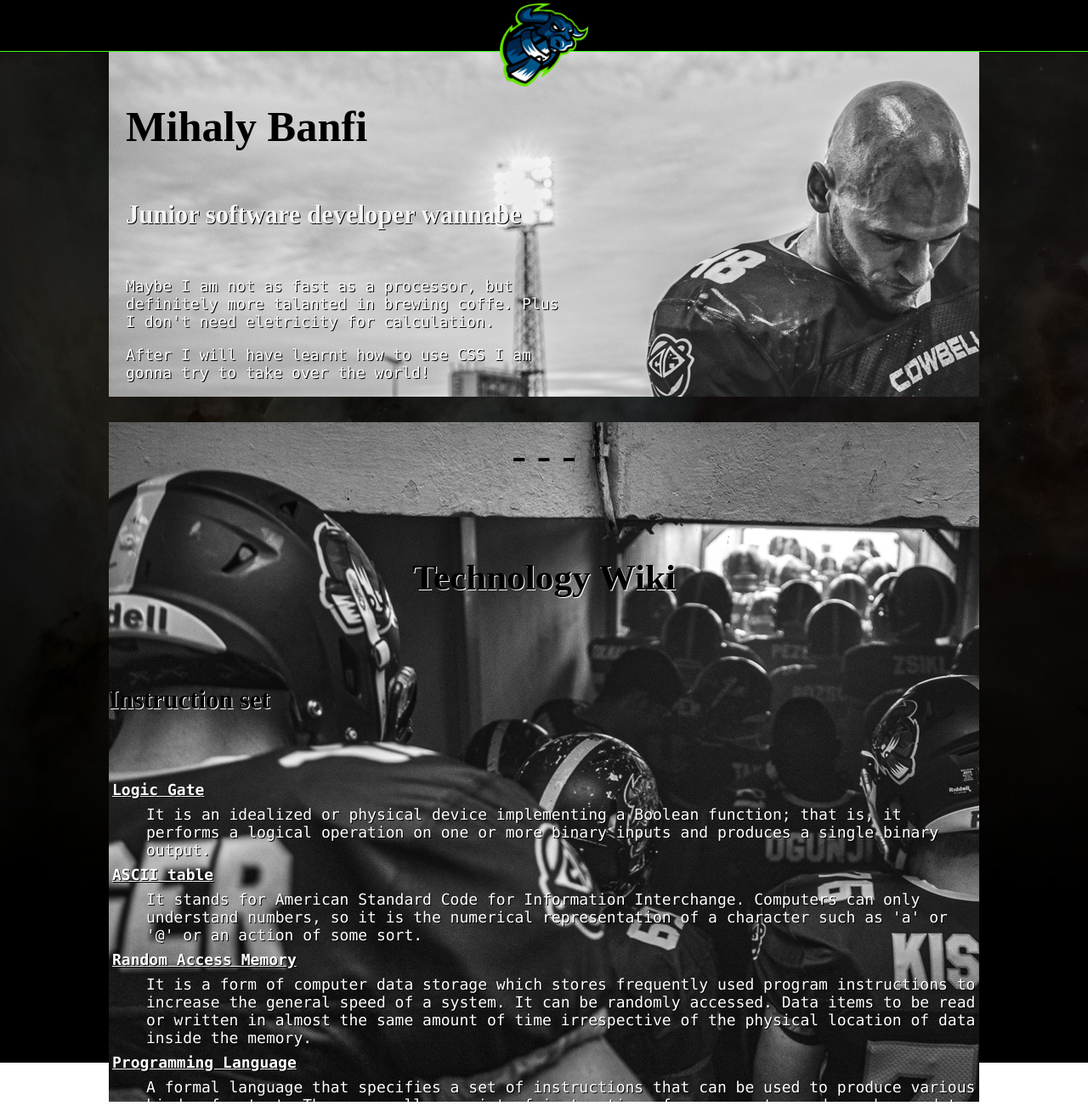
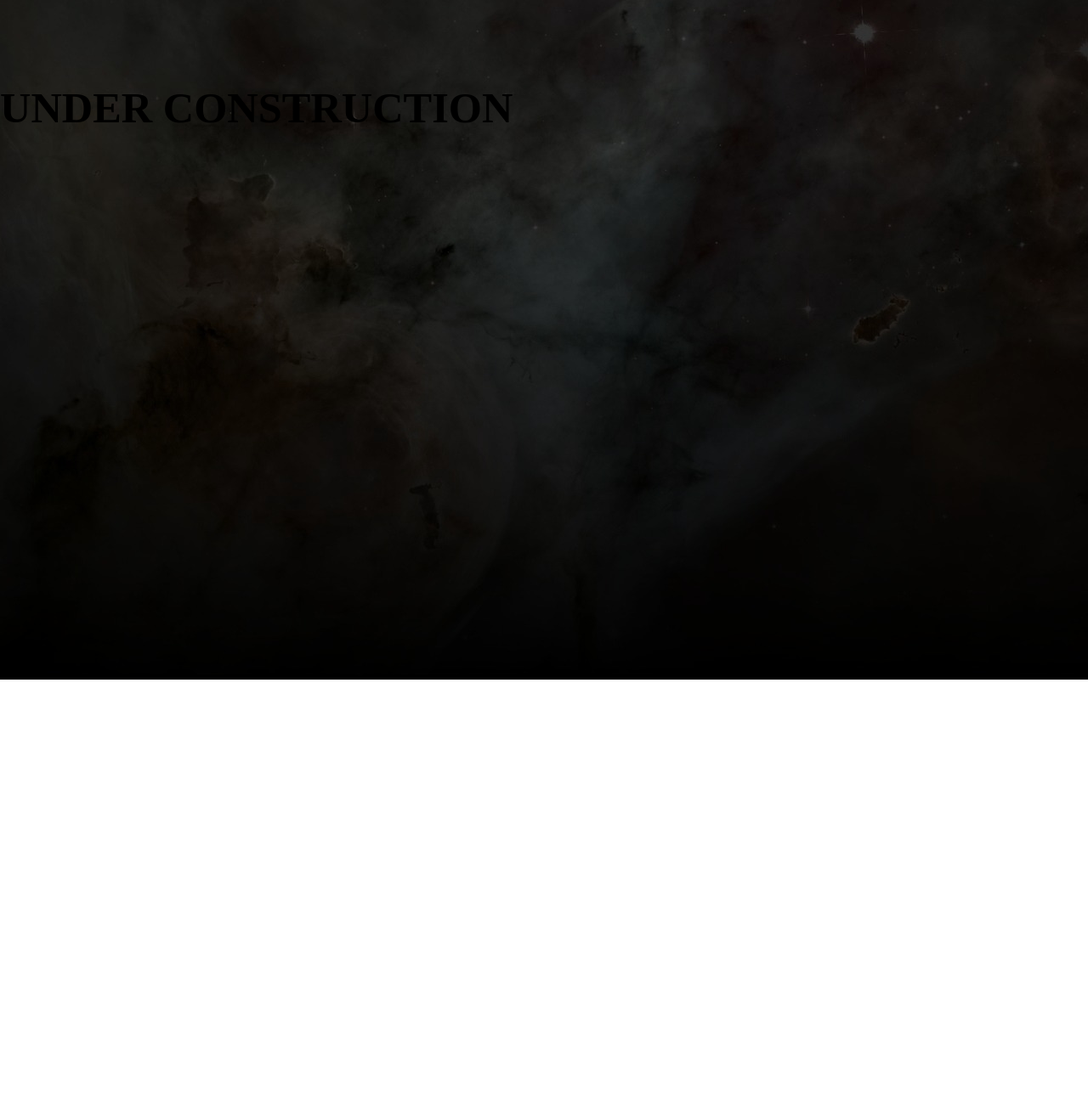
Before and after one commit to Skeletor48/skeletor48.github.io, a plain HTML site: page index.html in a window 1280 px wide. Shown: the whole page at 85% size. After the commit the page ends 800 px from the top, so only its background shows below. Drawn offline with Linux system fonts and the light colour scheme; a web font is replaced by a local one.

Commit message:
modify html

```diff
--- a/index.html
+++ b/index.html
@@ -8,7 +8,7 @@
     <meta charset="UTF-8">
   </head>
   <body>
-    <header>
+    <!-- <header>
       <nav>
         <div class="dropdown">
           <span>.</span>
@@ -28,7 +28,7 @@
       <!-- <div id="pic1">
         <img src="./IMG/kifuto.jpg" alt="football pic">
       </div> -->
-
+<!--
     <div id="intro">
       <div class="introin">
         <h1>Mihaly Banfi</h1>
@@ -37,10 +37,10 @@
         Plus I don't need eletricity for calculation.</p>
         <p>After I will have learnt how to use CSS I am gonna try to take over the world!</p>
       </div>
-    </div>
+    </div> -->
 
 
-    <div id="secondpart">
+    <!-- <div id="secondpart">
       <div id="threedash"> - - - </div>
 
 
@@ -75,8 +75,8 @@
             It is the standard protocol to exchange or transfer hypertext.</dd>
         </dl>
       </div>
-    </div>
-
+    </div> -->
+<h1>UNDER CONSTRUCTION</h1>
   </body>
 
 </html>
```
